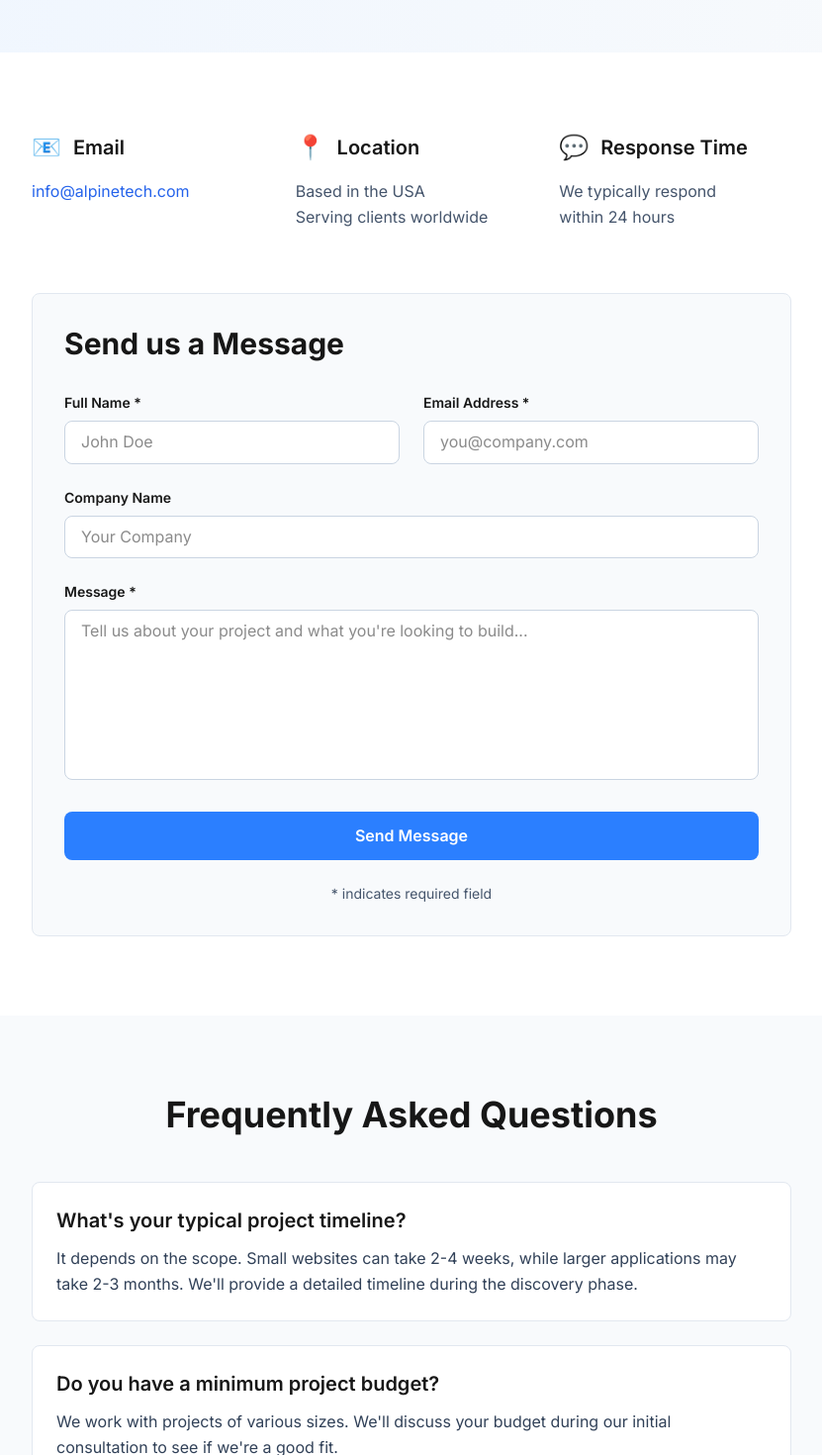
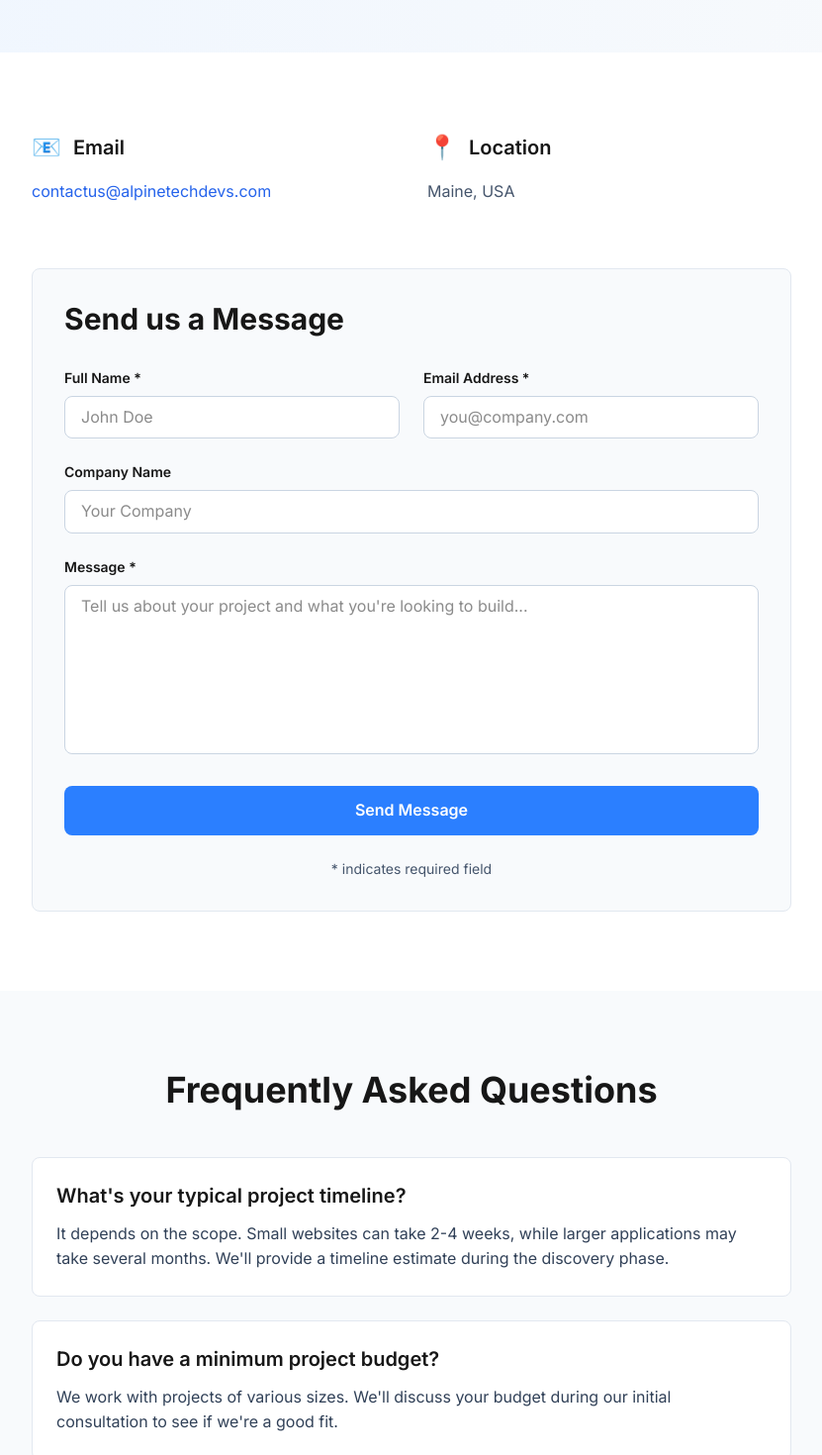
Before and after one commit to Alpine-Tech-Devs/alpine-technologies-llc, a Next.js app: page /contact in a window 1280 px wide. Shown: the part 280-1750 px from the top of the page at 99% size, without its empty margins (224-1055 px from the left). Built offline with nearby package versions, Linux system fonts and the light colour scheme.

Commit message:
Update FAQs

```diff
--- a/app/contact/page.tsx
+++ b/app/contact/page.tsx
@@ -77,15 +77,15 @@ export default function Contact() {
       {/* Contact Section */}
       <section className="py-20 px-4 bg-white dark:bg-slate-950">
         <div className="max-w-3xl mx-auto">
-          <div className="grid grid-cols-1 md:grid-cols-3 gap-8 mb-16">
+          <div className="grid grid-cols-1 md:grid-cols-2 gap-8 mb-16">
             {/* Contact Info */}
             <div>
               <h3 className="text-xl font-semibold mb-4 flex items-center gap-3">
                 <span className="text-2xl">📧</span> Email
               </h3>
               <p className="text-slate-600 dark:text-slate-400">
-                <a href="mailto:info@alpinetech.com" className="hover:text-blue-500 dark:hover:text-blue-300 transition-colors">
-                  info@alpinetech.com
+                <a href="mailto:contactus@alpinetechdevs.com" className="hover:text-blue-500 dark:hover:text-blue-300 transition-colors">
+                  contactus@alpinetechdevs.com
                 </a>
               </p>
             </div>
@@ -95,18 +95,7 @@ export default function Contact() {
                 <span className="text-2xl">📍</span> Location
               </h3>
               <p className="text-slate-600 dark:text-slate-400">
-                Based in the USA<br />
-                Serving clients worldwide
-              </p>
-            </div>
-
-            <div>
-              <h3 className="text-xl font-semibold mb-4 flex items-center gap-3">
-                <span className="text-2xl">💬</span> Response Time
-              </h3>
-              <p className="text-slate-600 dark:text-slate-400">
-                We typically respond<br />
-                within 24 hours
+                Maine, USA
               </p>
             </div>
           </div>
@@ -232,7 +221,7 @@ export default function Contact() {
             {[
               {
                 q: "What's your typical project timeline?",
-                a: "It depends on the scope. Small websites can take 2-4 weeks, while larger applications may take 2-3 months. We'll provide a detailed timeline during the discovery phase.",
+                a: "It depends on the scope. Small websites can take 2-4 weeks, while larger applications may take several months. We'll provide a timeline estimate during the discovery phase.",
               },
               {
                 q: "Do you have a minimum project budget?",
@@ -240,7 +229,7 @@ export default function Contact() {
               },
               {
                 q: "Can you help with domains and hosting?",
-                a: "Yes! We can recommend hosting providers and help you set everything up. We typically recommend Vercel for Next.js applications.",
+                a: "Yes! We can recommend hosting providers and help you set everything up.",
               },
               {
                 q: "Do you provide ongoing support after launch?",
```
